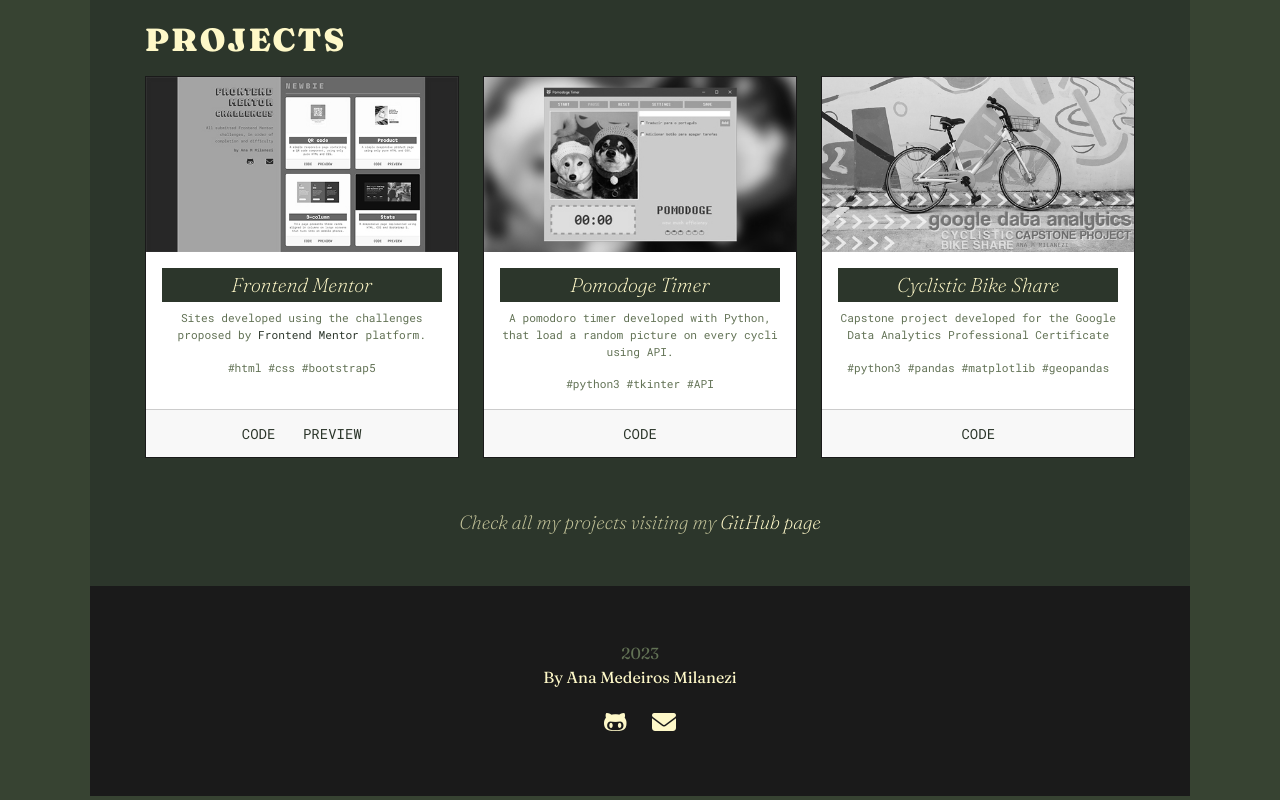
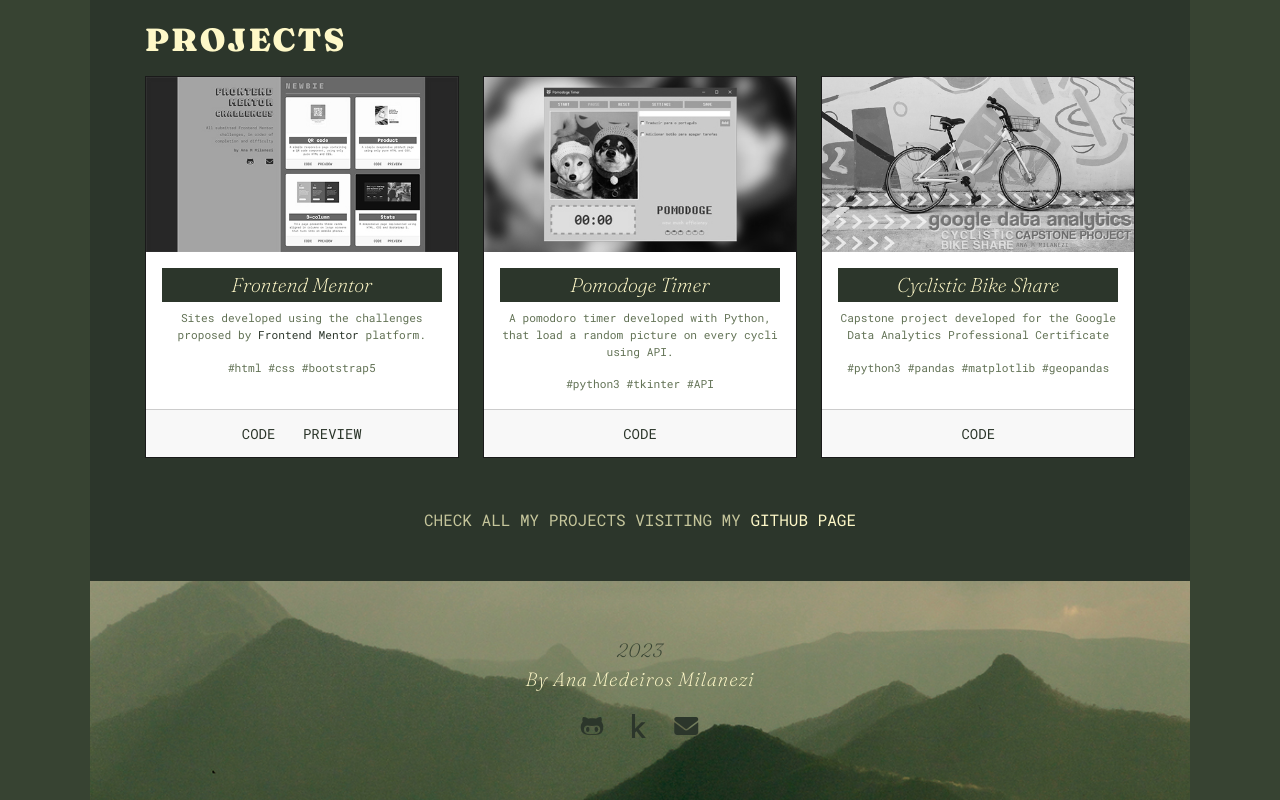
Before and after one commit to anamilanezi/anamilanezi.github.io, a plain HTML site: page index.html in a window 1280 px wide. Shown: the part 2696-3496 px from the top of the page. Drawn offline with nearby package versions, Linux system fonts and the light colour scheme.

Commit message:
add background img to footer

```diff
--- a/css/style.css
+++ b/css/style.css
@@ -302,9 +302,8 @@ a:hover {
 }
 
 .visit-projects {
-    font-family: var(--title-font);
-    font-size: 1.2rem;
-    font-style: italic;
+
+    text-transform: uppercase;
     color: var(--sage-2);
     padding-top: 5%;
     text-align: center;
@@ -313,16 +312,40 @@ a:hover {
 
 /* Footer  */
 
-.contact {
+/* .contact {
+    background-color: var(--eerie-black);
+    background-image: url('../images/background.jpg');
+    height: 950px;
+    background-position: left;
+    background-repeat: no-repeat;
+    background-size: cover;
+    position: relative;
+} */
+
+.contact-info {
+
+    background-color: var(--eerie-black);
+    background-image: url('../images/02.jpg');
+    background-position: center;
+    background-repeat: no-repeat;
+    background-size: cover;
+    position: relative;
+
     margin: 0;
-    background-color: var(--eerie-black);
     padding: 5% 0;
+
+    color: var(--lemon-chiffon);
+
     text-align: center;
     font-family: var(--title-font);
+    font-size: 1.2rem;
+    font-weight: 300;
+    letter-spacing: 1px;
+    font-style: italic;
 }
 
 .year {
-    color: var(--reseda-green);
+    color: var(--black-olive);
     padding: 0;
     margin: 0;
 }
@@ -330,7 +353,17 @@ a:hover {
 .contact-link {
     font-size: 1.5rem;
     padding: 0 1%;
+    color: var(--black-olive-2);
 }
+
+.contact-link:hover {
+    font-size: 1.5rem;
+    padding: 0 1%;
+    color: var(--lemon-chiffon);
+    background-color: transparent;
+    box-shadow: none;
+}
+
 
 @media screen and (max-width: 1100px) {
 
--- a/index.html
+++ b/index.html
@@ -284,18 +284,18 @@
         </section>
       </main>
 
-      <footer id="contact-link">
-        <address class="contact">
+      <footer id="contact-link" class="contact">
+        <address class="contact-info">
           <p class="year">2023</p>
 
           <p>By Ana Medeiros Milanezi</p>
           <div class="">
 
-                <a href="https://github.com/anamilanezi" class="contact-link"><i
-                        class="fa-brands fa-github-alt icon"></i></a>
+                <a href="https://github.com/anamilanezi" class="contact-link"><i class="fa-brands fa-github-alt icon"></i></a>
 
-                <a href="mailto:anamilanezi@gmail.com" class="contact-link"><i
-                        class="fa-solid fa-envelope icon"></i></a>
+                <a href="https://www.kaggle.com/anamilanezi" class="contact-link"><i class="fa-brands fa-kaggle"></i></a>
+
+                <a href="mailto:anamilanezi@gmail.com" class="contact-link"><i class="fa-solid fa-envelope icon"></i></a>
             </div>
         </div>
         </address>
```
